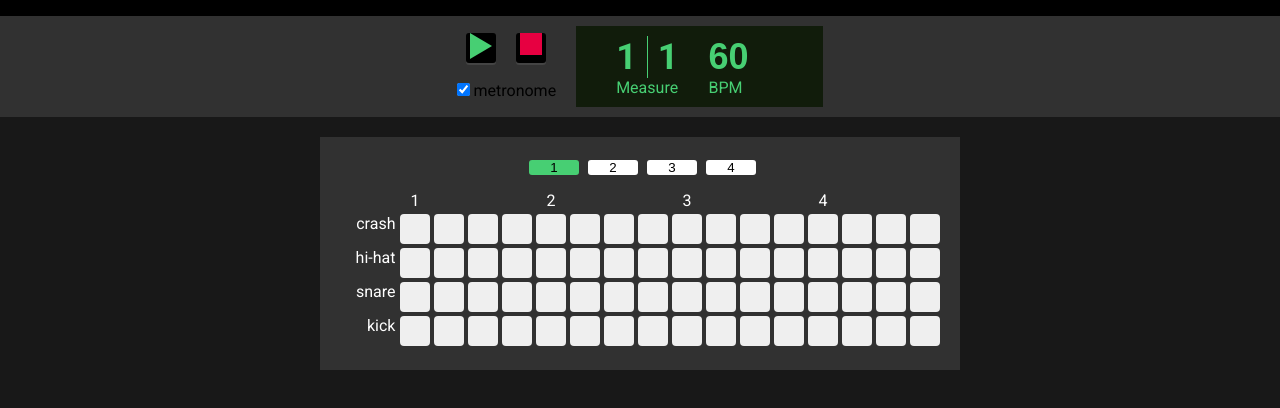
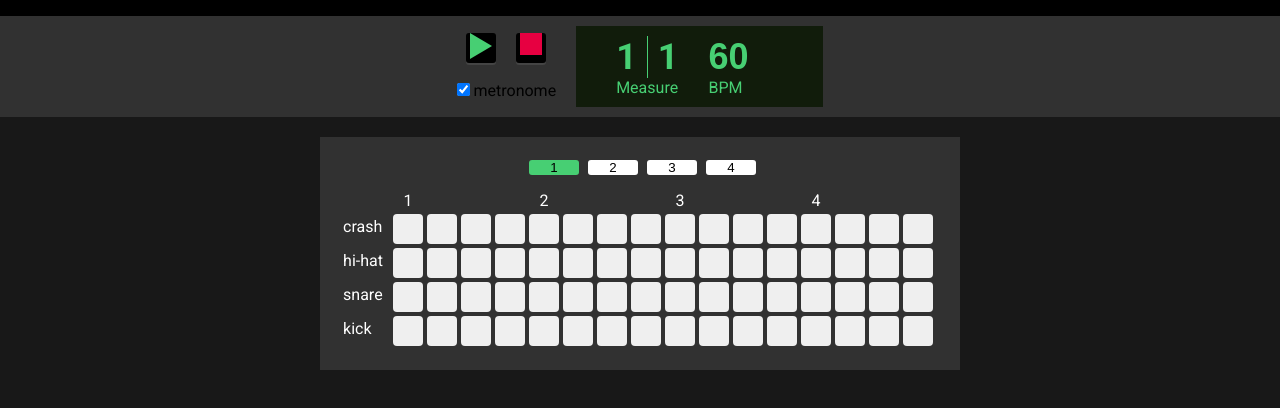
Before and after one commit to roromusic/drum-machine, a website: page app/index.html in a window 1280 px wide. Shown: the part 44-452 px from the top of the page. Drawn offline with Linux system fonts and the light colour scheme; no server answers.

Commit message:
make responsive

```diff
--- a/app/app.js
+++ b/app/app.js
@@ -232,7 +232,7 @@ metInput.addEventListener("change", function(e){
 
 document.querySelector(".drum-machine").addEventListener("click", (e) => {
   if(e.target.classList.contains("note") && !playing){
-    const instrument = e.target.parentNode.parentNode.id;
+    const instrument = e.target.parentNode.getAttribute("data-instrument");
     const partial = Number(e.target.getAttribute("data-partial"));
 
     if(!patterns[displayedPattern - 1]){
--- a/app/index.html
+++ b/app/index.html
@@ -51,6 +51,14 @@
       <button class="drum-machine_pattern drum-machine_pattern3" data-pattern='3'>3</button>
       <button class="drum-machine_pattern drum-machine_pattern4" data-pattern='4'>4</button>
     </div>
+    <div class="drum-machine_instruments">
+      <div class="drum-machine_instrument-names">
+          <div class="sample-name">crash</div>
+          <div class="sample-name">hi-hat</div>
+          <div class="sample-name">snare</div>
+          <div class="sample-name">kick</div>
+      </div>
+      <div class="drum-machine_grid">
         <div class="bars">
           <div class="bars_measure bars_measure1">1</div>
           <div class="bars_measure"></div>
@@ -70,8 +78,7 @@
           <div class="bars_measure"></div>
         </div>
         <div class="sample" id="crash">
-      <div class="sample-name">crash</div>
-      <div class="notes">
+          <div class="notes" data-instrument="crash">
             <button class="note crash_0" data-partial=0></button>
             <button class="note crash_1" data-partial=1></button>
             <button class="note crash_2" data-partial=2></button>
@@ -91,8 +98,7 @@
           </div>
         </div>
         <div class="sample" id="hihat">
-      <div class="sample-name">hi-hat</div>
-      <div class="notes">
+          <div class="notes" data-instrument="hihat">
             <button class="note hihat_0" data-partial=0></button>
             <button class="note hihat_1" data-partial=1></button>
             <button class="note hihat_2" data-partial=2></button>
@@ -112,8 +118,7 @@
           </div>
         </div>
         <div class="sample" id="snare">
-      <div class="sample-name">snare</div>
-      <div class="notes">
+          <div class="notes" data-instrument="snare">
             <button class="note snare_0" data-partial=0></button>
             <button class="note snare_1" data-partial=1></button>
             <button class="note snare_2" data-partial=2></button>
@@ -133,8 +138,7 @@
           </div>
         </div>
         <div class="sample" id="kick">
-      <div class="sample-name">kick</div>
-      <div class="notes">
+          <div class="notes" data-instrument="kick">
             <button class="note kick_0" data-partial=0></button>
             <button class="note kick_1" data-partial=1></button>
             <button class="note kick_2" data-partial=2></button>
@@ -154,6 +158,9 @@
           </div>
         </div>
       </div>
+    </div>
+
+</div>
 <script src="./app.js"></script>
 </body>
 </html>
--- a/process/scss/style.scss
+++ b/process/scss/style.scss
@@ -128,18 +128,16 @@ body {
 }
 
 .drum-machine {
-  width: 600px;
   margin: 20px auto;
   display: flex;
   flex-direction: column;
-  align-items: flex-end;
+  align-items: center;
   background-color: $gray;
   padding: 20px;
   color: white;
 }
 
 .drum-machine_patterns {
-  align-self: center;
   margin-bottom: 15px;
 }
 
@@ -156,15 +154,20 @@ body {
   background-color: $green;
 }
 
+.drum-machine_instruments {
+  display: flex;
+  align-items: flex-end;
+}
+
 .bars {
   display: flex;
 }
 
 .bars_measure {
-  width: 30px;
+  width: 25px;
   text-align: center;
   border-radius: 4px;
-  margin: 0 0 4px 4px;
+  margin: 0 4px 4px 0;
 }
 
 .bars_measure-selected {
@@ -176,17 +179,45 @@ body {
 }
 
 .sample-name {
-  padding-right: 5px;
+  padding-right: 10px;
+  margin-bottom: 4px;
+  height: 25px;
+  line-height: 25px;
+}
+
+.notes {
+  display: flex;
+  margin-bottom: 4px;
 }
 
 .note {
-  width: 30px;
-  height: 30px;
+  width: 25px;
+  height: 25px;
   border: none;
   border-radius: 4px;
   outline: none;
+  margin-right: 4px;
 }
 
 .note-play {
   background-color: $blue;
 }
+
+@media screen and (min-width: 768px) {
+  .drum-machine {
+    width: 600px;
+  }
+
+  .sample-name {
+    height: 30px;
+  }
+
+  .bars_measure {
+    width: 30px;
+  }
+
+  .note {
+    width: 30px;
+    height: 30px;
+  }
+}
```
Also changed, not shown: builds/index.html (+1 -1 lines), app/style.css, builds/app.js, builds/style.css, 1 other file. Lines whose indentation alone changed are shown as unchanged.
